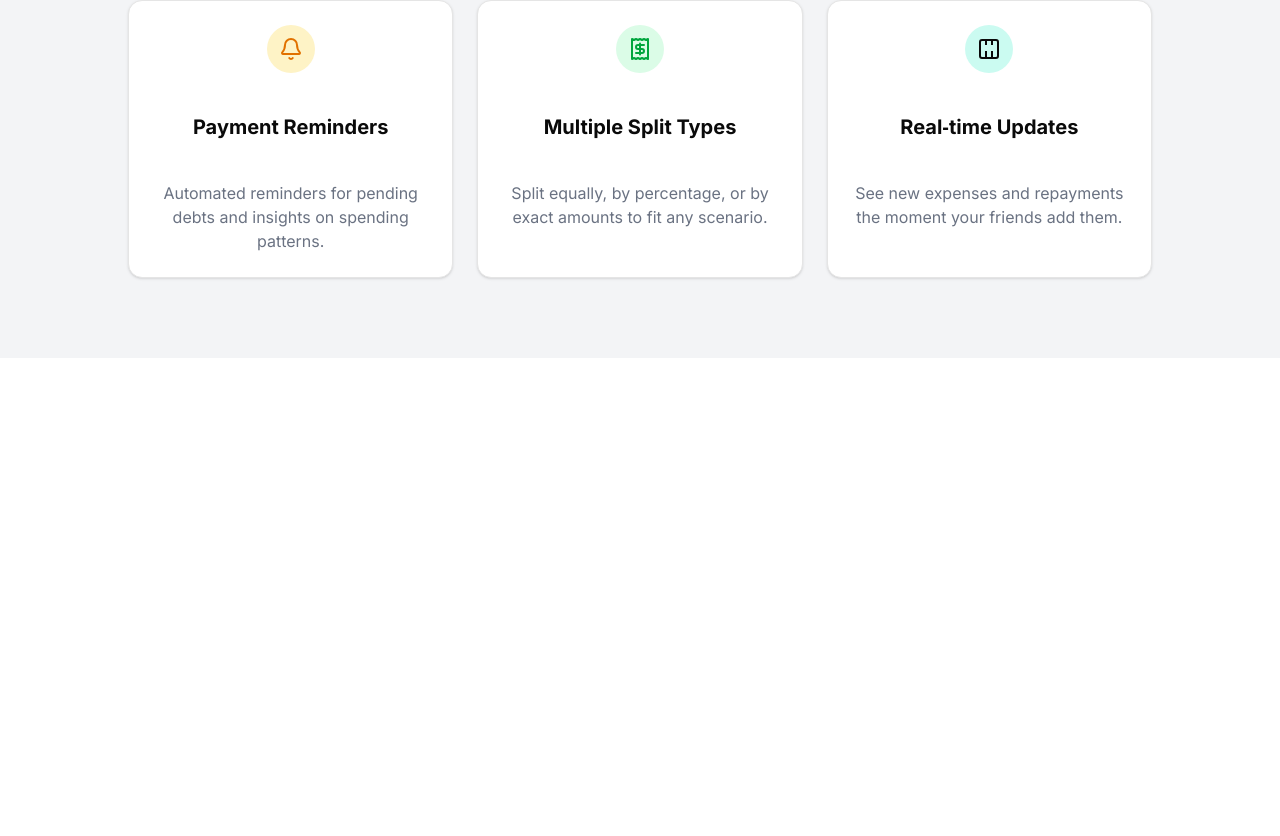
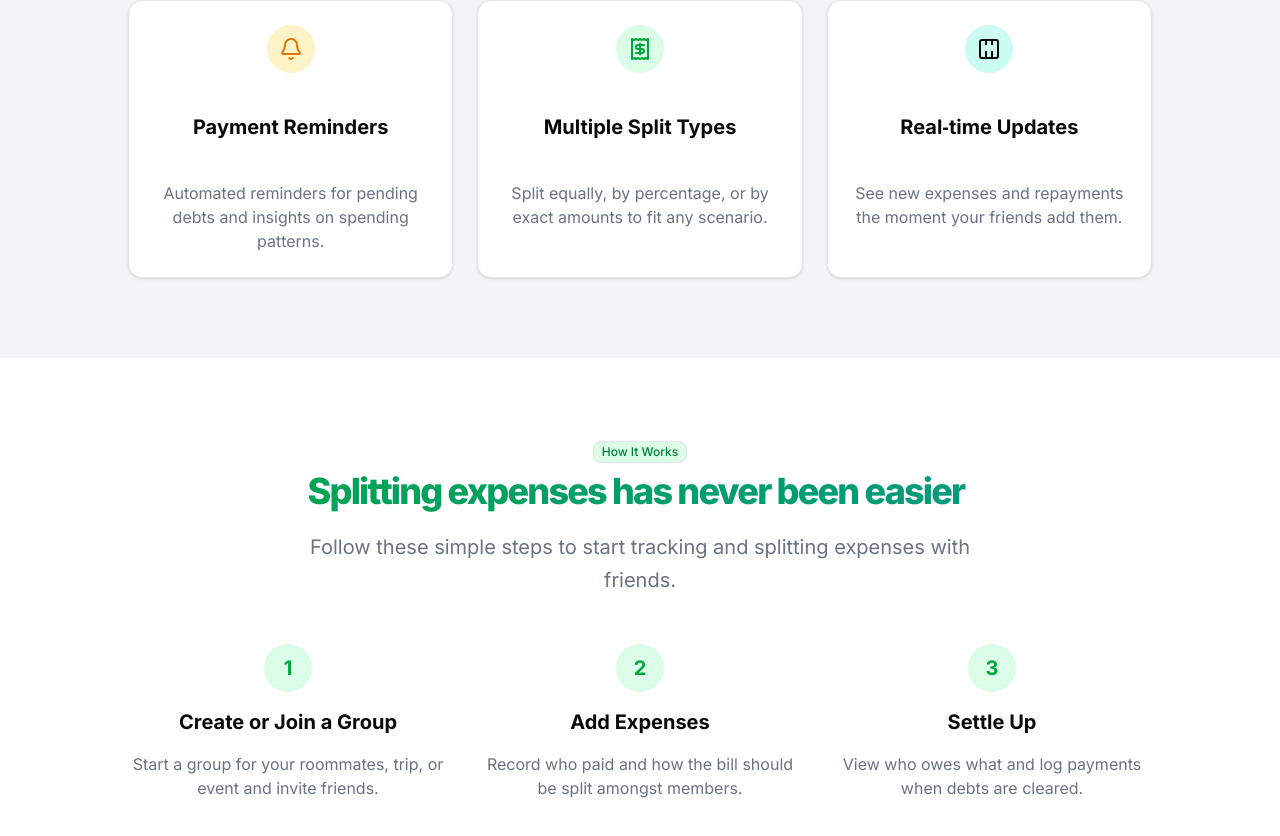
Before and after one commit to Gajmain2020/Splitzz, a Next.js app: page / in a window 1280 px wide. Shown: the part 1826-2662 px from the top of the page. Before the commit the page ends 2184 px from the top, so only its background shows below. Built offline with nearby package versions, Linux system fonts and the light colour scheme; no server answers.

Commit message:
added how it works section

```diff
--- a/app/page.jsx
+++ b/app/page.jsx
@@ -1,7 +1,7 @@
 import { Badge } from "@/components/ui/badge";
 import { Button } from "@/components/ui/button";
 import { Card } from "@/components/ui/card";
-import { FEATURES } from "@/lib/landing";
+import { FEATURES, STEPS } from "@/lib/landing";
 import { ArrowRight } from "lucide-react";
 import Image from "next/image";
 import Link from "next/link";
@@ -92,6 +92,33 @@
           </div>
         </div>
       </section>
+
+      <section id="how-it-works" className="py-20">
+        <div className="container mx-auto px-4 md:px-6 text-center">
+          <Badge variant="outline" className="bg-green-100 text-green-700">
+            How It Works
+          </Badge>
+          <h2 className="gradient-title mt-2 text-3xl md:text-4xl">
+            Splitting expenses has never been easier
+          </h2>
+          <p className="mx-auto mt-3 max-w-[700px] text-gray-500 md:text-xl/relaxed">
+            Follow these simple steps to start tracking and splitting expenses
+            with friends.
+          </p>
+
+          <div className="mx-auto mt-12 grid max-w-5xl gap-8 md:grid-cols-3">
+            {STEPS.map(({ label, title, description }) => (
+              <div key={label} className="flex flex-col items-center space-y-4">
+                <div className="flex h-12 w-12 items-center justify-center rounded-full bg-green-100 text-xl font-bold text-green-600">
+                  {label}
+                </div>
+                <h3 className="text-xl font-bold">{title}</h3>
+                <p className="text-gray-500 text-center">{description}</p>
+              </div>
+            ))}
+          </div>
+        </div>
+      </section>
     </div>
   );
 }
```
